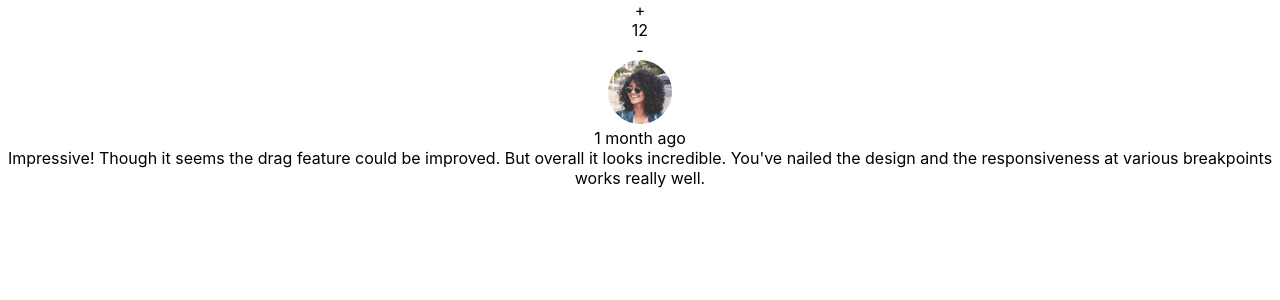
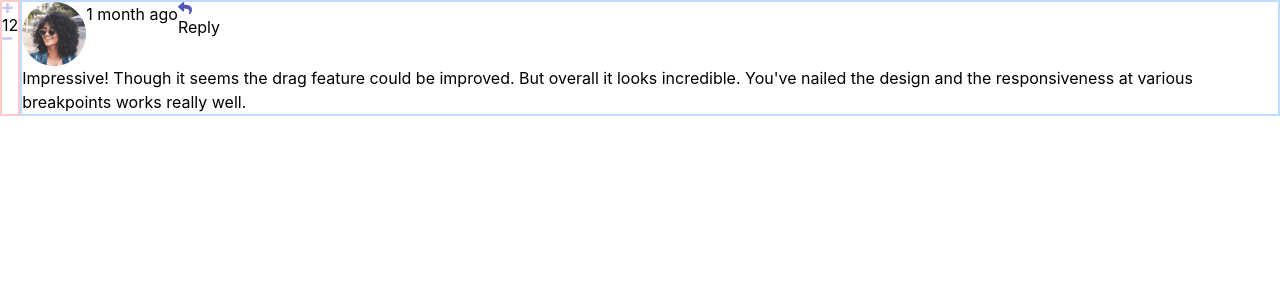
Before and after one commit to Rakans4/interactive-comments-section, a React (Create React App) app: page / in a window 1280 px wide. Shown: the top 300 px of the page. Built offline with nearby package versions, Linux system fonts and the light colour scheme.

Commit message:
tailwind set up and comment layout

```diff
--- a/package.json
+++ b/package.json
@@ -34,5 +34,10 @@
       "last 1 firefox version",
       "last 1 safari version"
     ]
+  },
+  "devDependencies": {
+    "autoprefixer": "^10.4.2",
+    "postcss": "^8.4.8",
+    "tailwindcss": "^3.0.23"
   }
 }
--- /dev/null
+++ b/postcss.config.js
@@ -0,0 +1,6 @@
+module.exports = {
+  plugins: {
+    tailwindcss: {},
+    autoprefixer: {},
+  },
+}
--- a/src/App.css
+++ b/src/App.css
@@ -1,38 +1,3 @@
-.App {
-  text-align: center;
-}
-
-.App-logo {
-  height: 40vmin;
-  pointer-events: none;
-}
-
-@media (prefers-reduced-motion: no-preference) {
-  .App-logo {
-    animation: App-logo-spin infinite 20s linear;
-  }
-}
-
-.App-header {
-  background-color: #282c34;
-  min-height: 100vh;
-  display: flex;
-  flex-direction: column;
-  align-items: center;
-  justify-content: center;
-  font-size: calc(10px + 2vmin);
-  color: white;
-}
-
-.App-link {
-  color: #61dafb;
-}
-
-@keyframes App-logo-spin {
-  from {
-    transform: rotate(0deg);
-  }
-  to {
-    transform: rotate(360deg);
-  }
-}
+@tailwind base;
+@tailwind components;
+@tailwind utilities;
--- a/src/App.js
+++ b/src/App.js
@@ -1,11 +1,78 @@
 import './App.css';
-import React from 'react';
+import React, { useState } from 'react';
 import Comment from './components/comment';
 
 function App() {
+  const [currentUser, setCurrentUser] = useState({
+    "image": {
+      "png": "./images/avatars/image-juliusomo.png",
+      "webp": "./images/avatars/image-juliusomo.webp"
+    },
+    "username": "juliusomo"
+  });
+
+  const [comments, setComments] = useState([
+    {
+      "id": 1,
+      "content": "Impressive! Though it seems the drag feature could be improved. But overall it looks incredible. You've nailed the design and the responsiveness at various breakpoints works really well.",
+      "createdAt": "1 month ago",
+      "score": 12,
+      "user": {
+        "image": {
+          "png": "./images/avatars/image-amyrobson.png",
+          "webp": "./images/avatars/image-amyrobson.webp"
+        },
+        "username": "amyrobson"
+      },
+      "replies": []
+    },
+    // {
+    //   "id": 2,
+    //   "content": "Woah, your project looks awesome! How long have you been coding for? I'm still new, but think I want to dive into React as well soon. Perhaps you can give me an insight on where I can learn React? Thanks!",
+    //   "createdAt": "2 weeks ago",
+    //   "score": 5,
+    //   "user": {
+    //     "image": {
+    //       "png": "./images/avatars/image-maxblagun.png",
+    //       "webp": "./images/avatars/image-maxblagun.webp"
+    //     },
+    //     "username": "maxblagun"
+    //   },
+    //   "replies": [
+    //     {
+    //       "id": 3,
+    //       "content": "If you're still new, I'd recommend focusing on the fundamentals of HTML, CSS, and JS before considering React. It's very tempting to jump ahead but lay a solid foundation first.",
+    //       "createdAt": "1 week ago",
+    //       "score": 4,
+    //       "replyingTo": "maxblagun",
+    //       "user": {
+    //         "image": {
+    //           "png": "./images/avatars/image-ramsesmiron.png",
+    //           "webp": "./images/avatars/image-ramsesmiron.webp"
+    //         },
+    //         "username": "ramsesmiron"
+    //       }
+    //     },
+    //     {
+    //       "id": 4,
+    //       "content": "I couldn't agree more with this. Everything moves so fast and it always seems like everyone knows the newest library/framework. But the fundamentals are what stay constant.",
+    //       "createdAt": "2 days ago",
+    //       "score": 2,
+    //       "replyingTo": "ramsesmiron",
+    //       "user": {
+    //         "image": {
+    //           "png": "./images/avatars/image-juliusomo.png",
+    //           "webp": "./images/avatars/image-juliusomo.webp"
+    //         },
+    //         "username": "juliusomo"
+    //       }
+    //     }
+    //   ]
+    // }
+  ]);
   return (
     <div className="App">
-      <Comment />
+      {comments.map(comment => (<Comment comment={comment} />))}
     </div>
   );
 }
--- a/src/components/comment.js
+++ b/src/components/comment.js
@@ -1,39 +1,33 @@
 import React, { useState } from "react";
+import IconPlus from "../assets/icon-plus.svg";
+import IconMinus from "../assets/icon-minus.svg";
+import IconReply from "../assets/icon-reply.svg";
 
-const Comment = () => {
-    //state for testing
-  const [comment, setComment] = useState({
-    id: 1,
-    content:
-      "Impressive! Though it seems the drag feature could be improved. But overall it looks incredible. You've nailed the design and the responsiveness at various breakpoints works really well.",
-    createdAt: "1 month ago",
-    score: 12,
-    user: {
-      image: {
-        png: "./images/avatars/image-amyrobson.png",
-        webp: "./images/avatars/image-amyrobson.webp",
-      },
-      username: "amyrobson",
-    },
-    replies: [],
-  });
+const Comment = ({ comment }) => {
   return (
-    <div>
-      <div>
-          +
+    <div className="flex ">
+      <div className="border-2 border-red-200">
+        <img src={IconPlus} />
         <div>{comment.score}</div>
-        -
+        <img src={IconMinus} />
       </div>
-      <div>
-        <div>
+      <div className="border-2 border-blue-200">
+        <div className="flex">
           <img
             src={require("../assets/avatars/image-amyrobson.png")}
             alt="avatar"
           />
           <div>{comment.username}</div>
           <div>{comment.createdAt}</div>
+          <div>
+            <img src={IconReply} /> <span>Reply</span>
+          </div>
         </div>
         <div>{comment.content}</div>
+      </div>
+      <div>
+        {comment.replies &&
+          comment.replies.map((reply) => <div>{reply.content}</div>)}
       </div>
     </div>
   );
--- /dev/null
+++ b/src/components/reply.js
@@ -0,0 +1,11 @@
+import React from 'react';
+
+const Reply = () => {
+    return (
+        <div>
+
+        </div>
+    );
+}
+
+export default Reply;
--- /dev/null
+++ b/tailwind.config.js
@@ -0,0 +1,23 @@
+module.exports = {
+  content: [
+    "./src/**/*.{js,jsx,ts,tsx}",
+  ],
+  theme: {
+    extend: {
+      colors: {
+        //primary
+        ModerateBlue: 'hsl(238, 40%, 52%)',
+        SoftRed: 'hsl(358, 79%, 66%)',
+        LightGrayishBlue: 'hsl(239, 57%, 85%)',
+        PaleRed: 'hsl(357, 100%, 86%)',
+        //neutral
+        DarkBlue: 'hsl(212, 24%, 26%)',
+        GrayishBlue: 'hsl(211, 10%, 45%)',
+        LightGray:' hsl(223, 19%, 93%)',
+        VeryLightGray: 'hsl(228, 33%, 97%)',
+        White: 'hsl(0, 0%, 100%)'
+      }
+    },
+  },
+  plugins: [],
+}
```
Also changed, not shown: 1 other file (tests, documents, lock files or other folders).
